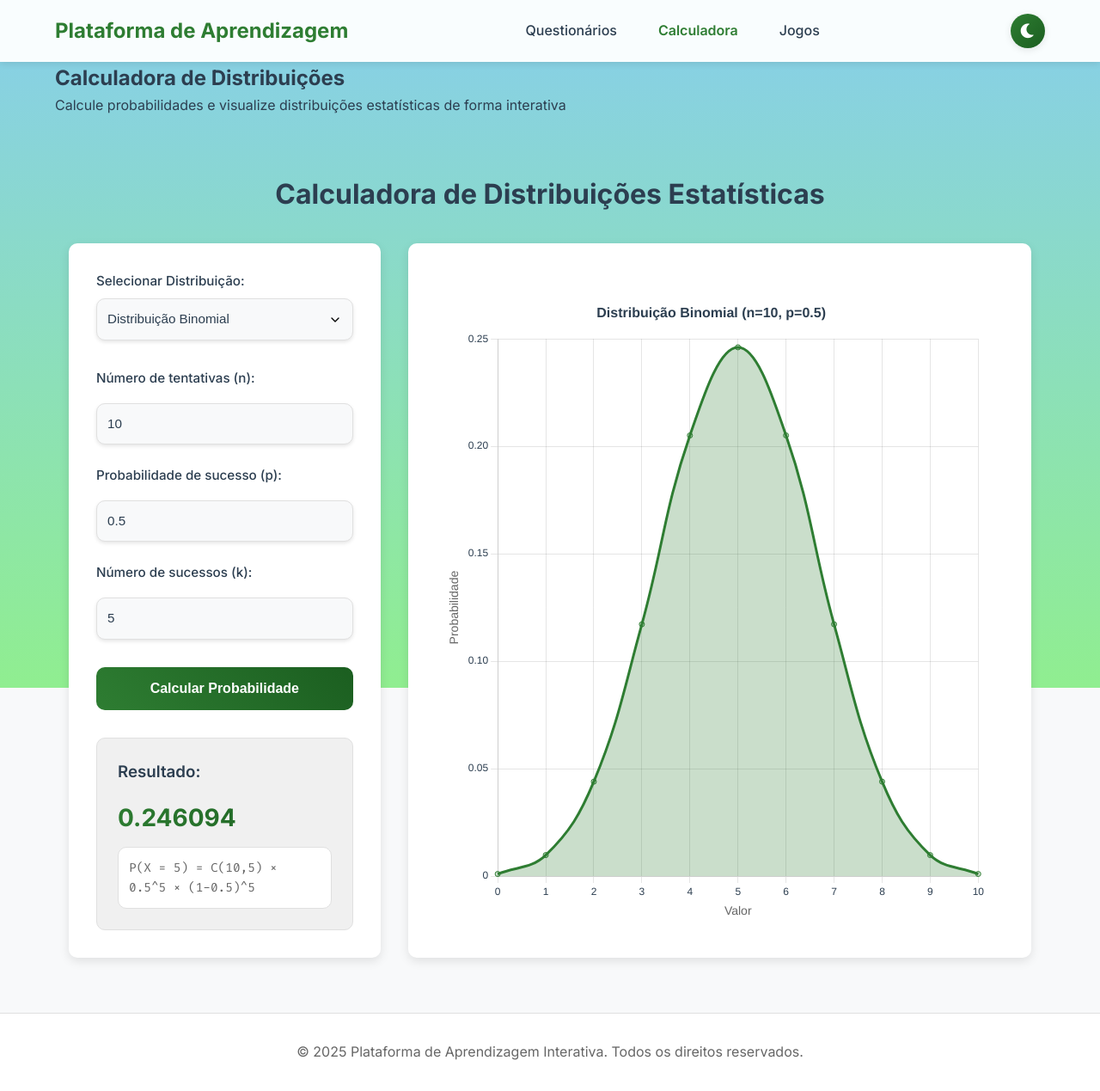
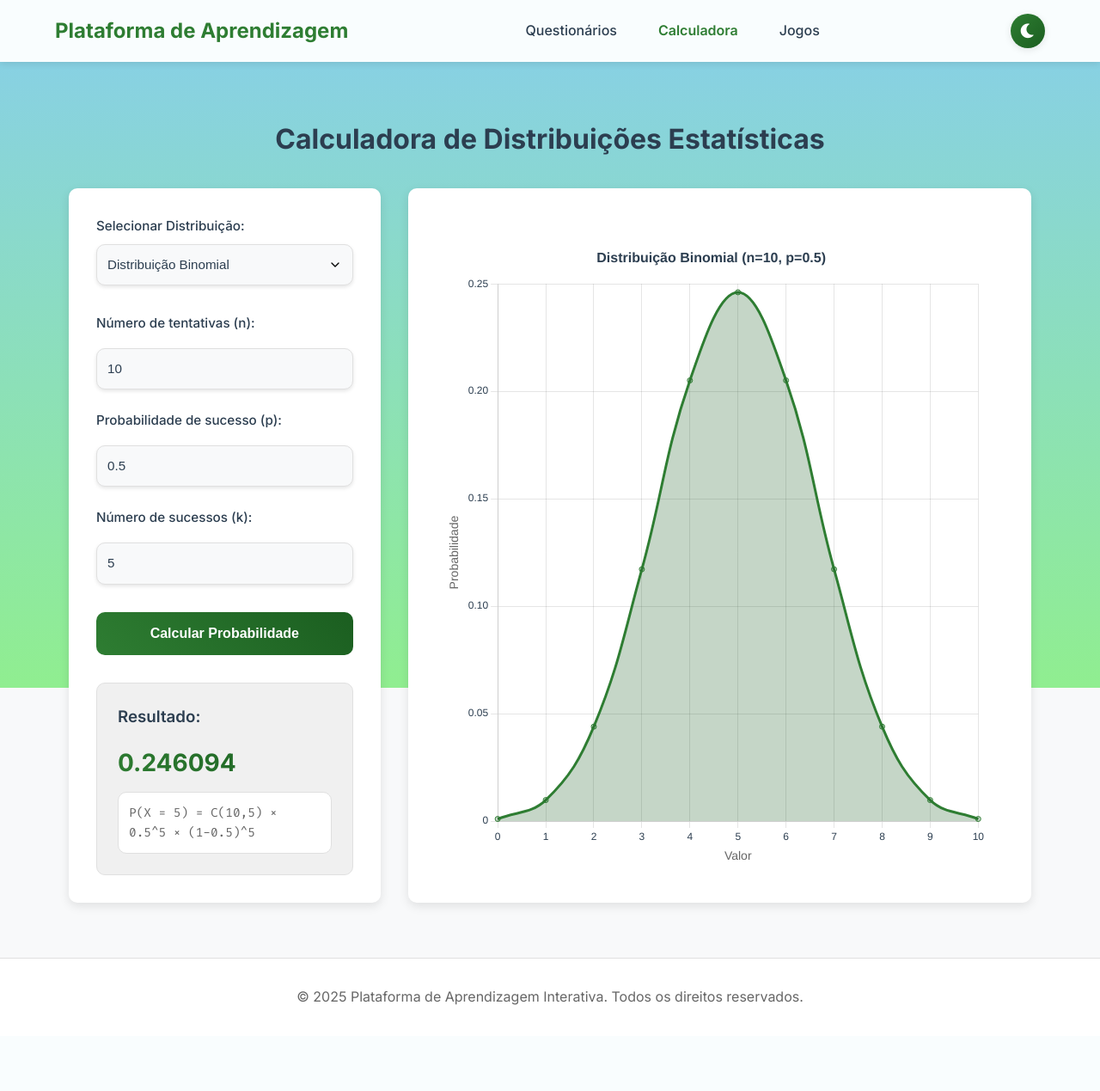
Before and after one commit to Beelzebub2/aesi-website, a Flask app: page /probabilidade/calculator in a window 1280 px wide. Shown: the whole page at 86% size. After the commit the page ends 1169 px from the top, so only its background shows below. Run offline with Flask 3, Linux system fonts and the light colour scheme.

Commit message:
Refactor calculator styles and update theme colors for improved UI consistency

```diff
--- a/static/js/subjects/probabilidade/calculator.js
+++ b/static/js/subjects/probabilidade/calculator.js
@@ -46,12 +46,16 @@ function erf(x) {
 
 document.addEventListener('DOMContentLoaded', () => {
     // Get theme colors
-    const getThemeColors = () => ({
-        primary: getComputedStyle(document.documentElement).getPropertyValue('--primary').trim(),
-        secondary: getComputedStyle(document.documentElement).getPropertyValue('--secondary').trim(),
-        text: getComputedStyle(document.documentElement).getPropertyValue('--text-color').trim(),
-        background: getComputedStyle(document.documentElement).getPropertyValue('--background').trim()
-    });
+    const getThemeColors = () => {
+        const isDarkMode = document.documentElement.getAttribute('data-theme') === 'dark';
+        return {
+            primary: isDarkMode ? '#4e7bd1' : '#2E7D32',  // Blue in dark mode, Green in light mode
+            secondary: isDarkMode ? '#3b5998' : '#1B5E20', // Darker blue in dark mode, Darker green in light mode
+            text: getComputedStyle(document.documentElement).getPropertyValue('--text-color').trim(),
+            background: getComputedStyle(document.documentElement).getPropertyValue('--background').trim(),
+            gridLines: isDarkMode ? 'rgba(255, 255, 255, 0.1)' : 'rgba(0, 0, 0, 0.1)'
+        };
+    };
 
     const distributionSelect = document.getElementById('distribution');
     const paramGroups = document.querySelectorAll('.param-group');
@@ -64,9 +68,7 @@ document.addEventListener('DOMContentLoaded', () => {
     const betweenInput = document.getElementById('between-input');
 
     const form = document.querySelector('.calculator-container');
-    const allInputs = form.querySelectorAll('input, select');
-
-    // Initialize chart with theme colors
+    const allInputs = form.querySelectorAll('input, select');    // Initialize chart with theme colors
     const colors = getThemeColors();
     const ctx = document.getElementById('distributionChart').getContext('2d');
     distributionChart = new Chart(ctx, {
@@ -76,7 +78,7 @@ document.addEventListener('DOMContentLoaded', () => {
                 label: 'Distribuição',
                 data: [],
                 borderColor: colors.primary,
-                backgroundColor: colors.primary + '40',
+                backgroundColor: colors.secondary + '40',
                 fill: true,
                 tension: 0.4
             }]
@@ -222,7 +224,7 @@ document.addEventListener('DOMContentLoaded', () => {
 
         // Update dataset colors
         distributionChart.data.datasets[0].borderColor = colors.primary;
-        distributionChart.data.datasets[0].backgroundColor = colors.primary + '40';
+        distributionChart.data.datasets[0].backgroundColor = colors.secondary + '40';
 
         // Update text colors
         distributionChart.options.plugins.title.color = colors.text;
@@ -235,7 +237,11 @@ document.addEventListener('DOMContentLoaded', () => {
         distributionChart.options.scales.x.grid.color = colors.gridLines;
         distributionChart.options.scales.y.grid.color = colors.gridLines;
 
-        distributionChart.update();
+        // Force redraw of the chart
+        distributionChart.update('none'); // Use 'none' animation for instant update
+
+        // Redraw the current distribution
+        updateDistributionChart();
     });
 
     function calculateProbability() {
--- a/templates/subjects/probabilidade/calculator.html
+++ b/templates/subjects/probabilidade/calculator.html
@@ -40,13 +40,7 @@
                 </div>
             </div>
         </nav>
-
-        <section class="subject-hero">
-            <div class="container">
-                <h1>Calculadora de Distribuições</h1>
-                <p>Calcule probabilidades e visualize distribuições estatísticas de forma interativa</p>
-            </div>
-        </section>
+        <section class="subject-hero"></section>
 
         <div class="container">
             <div class="calculator-container">
```
Also changed, not shown: static/css/subjects/probabilidade/index.css (+12 -1 lines).
